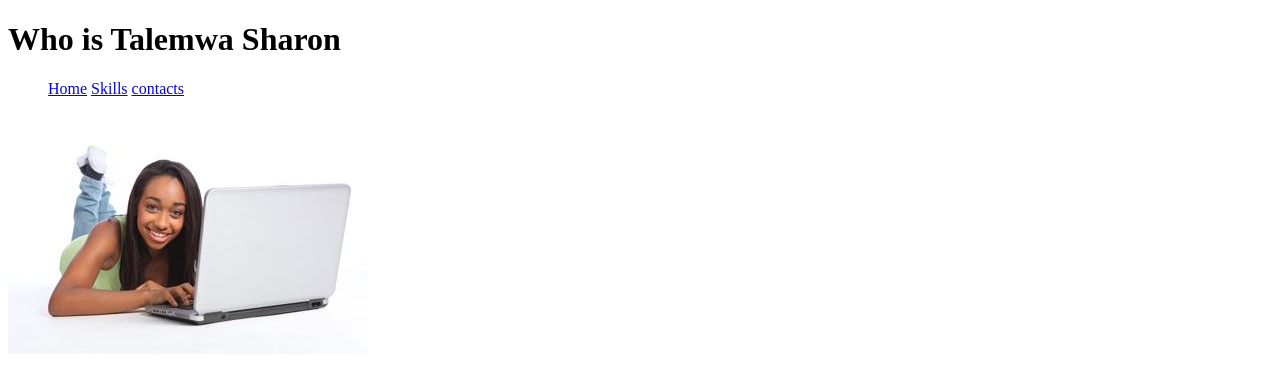
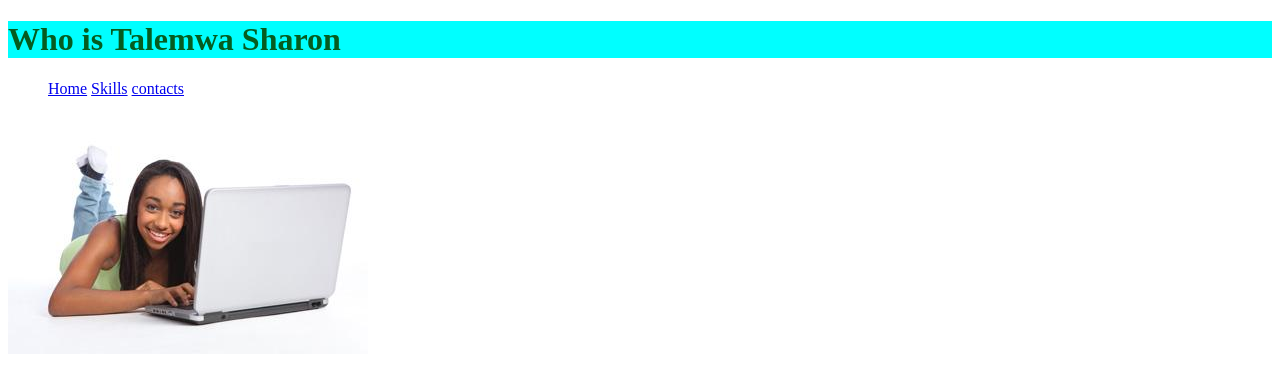
Before and after one commit to talemwasharon/Skills, a plain HTML site: page index.html in a window 1280 px wide. Drawn offline with Linux system fonts and the light colour scheme.

Commit message:
Update index.html

```diff
--- a/index.html
+++ b/index.html
@@ -7,7 +7,7 @@
 </head>
 <body>
     <div>
-        <h1>Who is Talemwa Sharon</h1>
+        <h1 style="background-color: aqua; color: rgb(5, 92, 31);">Who is Talemwa Sharon</h1>
 
     </div>
     <div>
```
